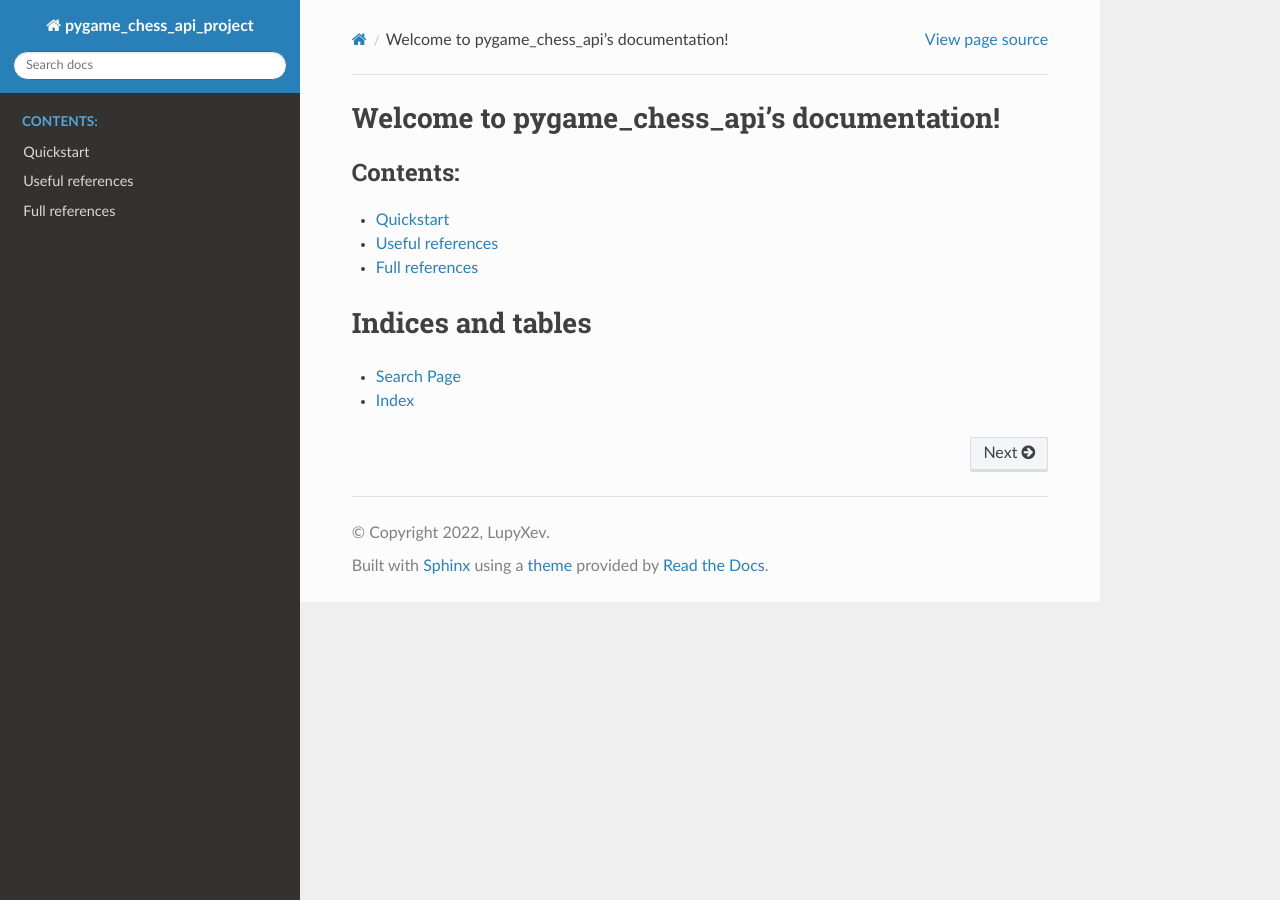
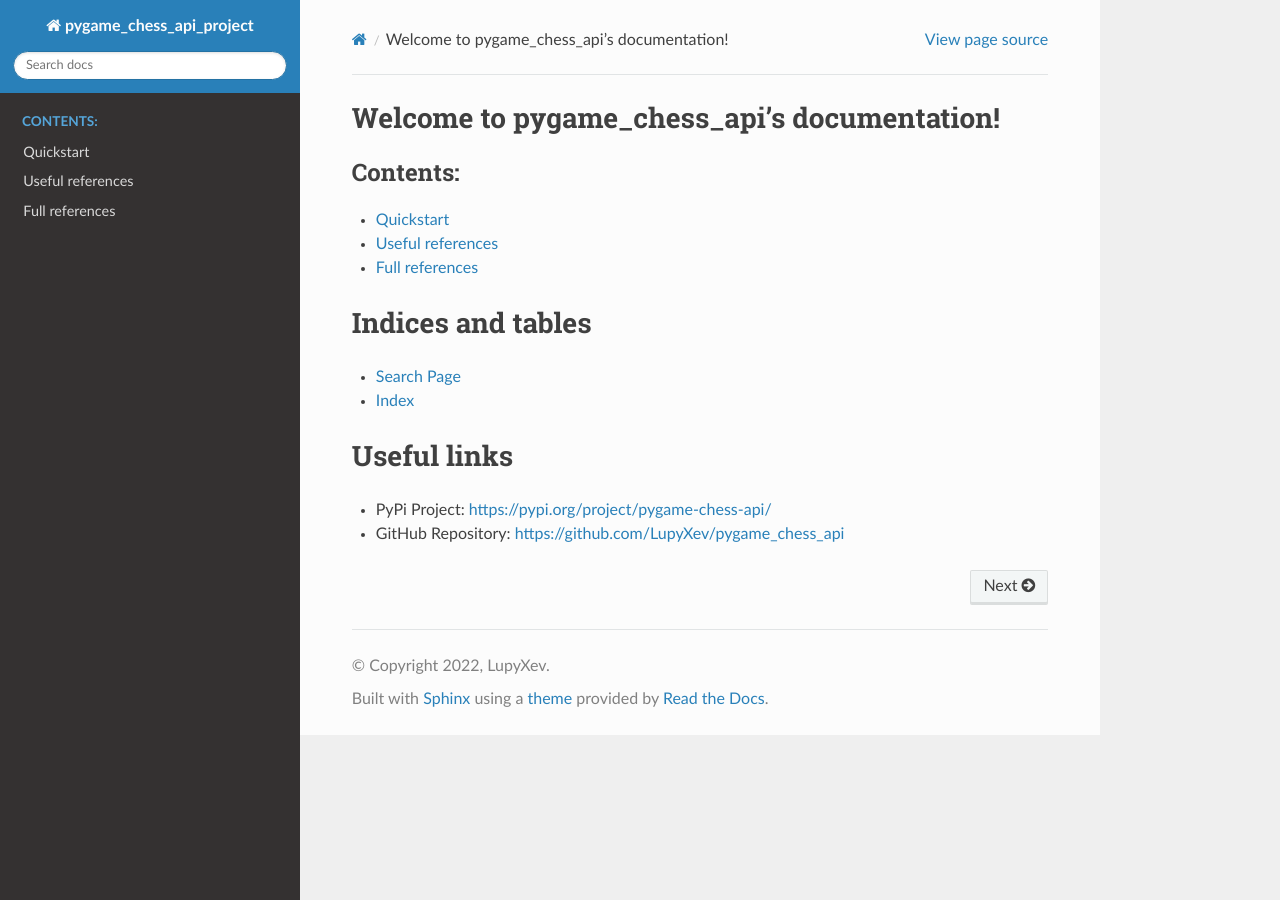
Before and after one commit to LupyXev/pygame_chess_api, a Sphinx documentation site: the page built from docs/index.rst, in a window 1280 px wide. Built offline with Sphinx 7.4.7 and the Read the Docs theme 2.0.0, drawn with Linux system fonts in a browser that asks for light colours.

Commit message:
tiny improvements

```diff
--- a/docs/conf.py
+++ b/docs/conf.py
@@ -14,7 +14,8 @@
 project = 'pygame_chess_api_project'
 copyright = '2022, LupyXev'
 author = 'LupyXev'
-release = '0.0.1'
+
+release = '0.2.3'
 
 # -- General configuration ---------------------------------------------------
 # https://www.sphinx-doc.org/en/master/usage/configuration.html#general-configuration
--- a/docs/index.rst
+++ b/docs/index.rst
@@ -23,3 +23,8 @@ Indices and tables
 
 * :ref:`search`
 * :ref:`genindex`
+
+Useful links
+========================
+* PyPi Project: https://pypi.org/project/pygame-chess-api/
+* GitHub Repository: https://github.com/LupyXev/pygame_chess_api
```
